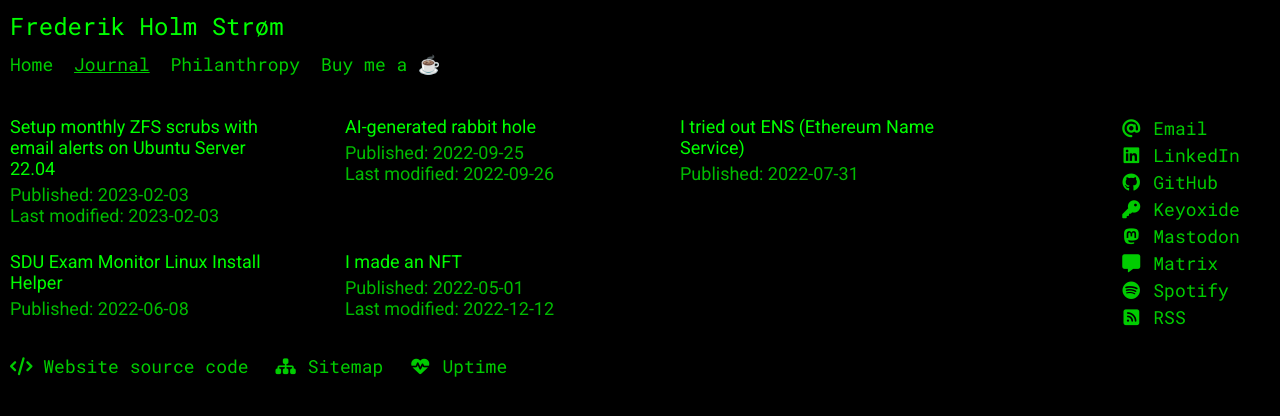
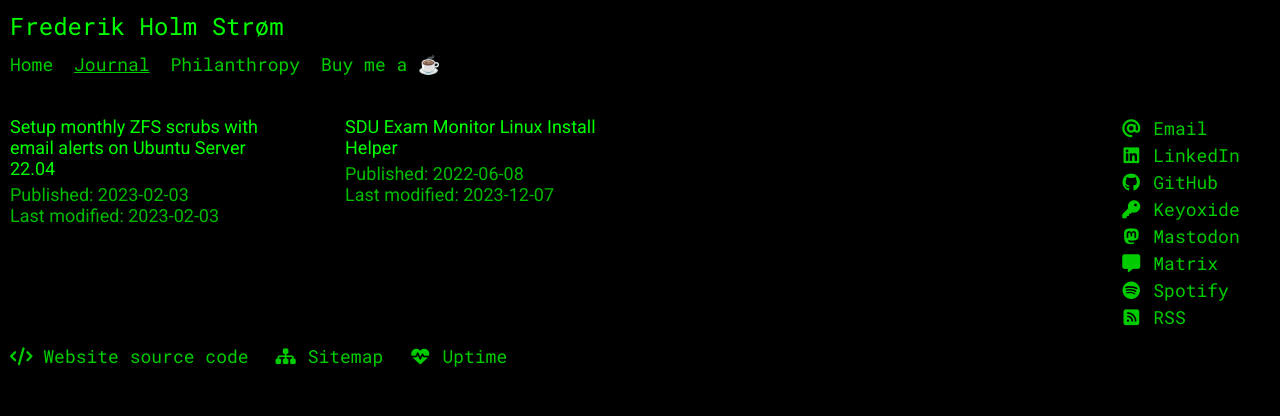
Before and after one commit to frederikstroem/frederikstroem.github.io, a Jekyll site: the page built from journal.html, in a window 1280 px wide. Shown: the top 416 px of the page. Built offline with Jekyll 4.4.1, drawn with Linux system fonts in a browser that asks for light colours.

Commit message:
Update and sort in posts

```diff
--- a/_posts/2022-09-25-ai-generated-rabbit hole.md
+++ /dev/null
@@ -1,67 +0,0 @@
----
-layout: post
-is_post: true
-
-title: AI-generated rabbit hole
-last_modified: 2022-09-26
----
-Over the weekend, I fell into a small [AI-generated art creation](https://en.wikipedia.org/wiki/Text-to-image_model) rabbit hole.
-
-I started by joining the [Midjourney Discord](https://discord.gg/midjourney).<br>BTW, they have a pretty 🔥 [website](https://www.midjourney.com).
-
-I started out with the prompt `monstertruck on a rainbow in space`, I think it turned out pretty cool! 😎
-
-<img src="https://cdn.jsdelivr.net/gh/frederikstroem/AI-generated-art/Midjourney/Midjourney_monstertruck_on_a_rainbow_in_space.png" alt="monstertruck on a rainbow in space" />
-
-The prompt `photorealistic dragon flying over city with sunset over` also gave an interesting result.
-
-<img src="https://cdn.jsdelivr.net/gh/frederikstroem/AI-generated-art/Midjourney/Midjourney_photorealistic_dragon_flying_over_city_with_sunset_over.png" alt="photorealistic dragon flying over city with sunset over" />
-
-Midjourney is cool and all, but it was nice getting a little more hands on, goodbye rate limiting...<br>I spun up a [Stable Diffusion](https://github.com/CompVis/stable-diffusion) Jupyter notebook on my server equipped with and old but trusty Nvidia GeForce GTX 1070 Founders Edition, and started generating some images.
-
-I got some interesting results with the prompt `cyberpunk`.
-
-<div class="imgWrapper">
-    <img src="https://cdn.jsdelivr.net/gh/frederikstroem/AI-generated-art/Stable-Diffusion/cyberpunk/2022_09_25_15_58_cyberpunk.png" alt="cyberpunk" />
-    <img src="https://cdn.jsdelivr.net/gh/frederikstroem/AI-generated-art/Stable-Diffusion/cyberpunk/2022_09_25_16_48_cyberpunk.png" alt="cyberpunk" />
-    <img src="https://cdn.jsdelivr.net/gh/frederikstroem/AI-generated-art/Stable-Diffusion/cyberpunk/2022_09_25_15_37_cyberpunk.png" alt="cyberpunk" />
-    <img src="https://cdn.jsdelivr.net/gh/frederikstroem/AI-generated-art/Stable-Diffusion/cyberpunk/2022_09_25_15_56_cyberpunk.png" alt="cyberpunk" />
-</div>
-
-Seems the training set is a little biased towards Keanu Reeves. 🤣👌
-
-<div class="imgWrapper">
-    <img src="https://cdn.jsdelivr.net/gh/frederikstroem/AI-generated-art/Stable-Diffusion/cyberpunk/2022_09_25_16_00_cyberpunk.png" alt="cyberpunk" />
-    <img src="https://cdn.jsdelivr.net/gh/frederikstroem/AI-generated-art/Stable-Diffusion/cyberpunk/2022_09_25_15_38_cyberpunk.png" alt="cyberpunk" />
-</div>
-
-My `mountain village, cyberpunk, snow, island, sunset` prompt also turned out pretty great!
-
-<div class="imgWrapper">
-    <img src="https://cdn.jsdelivr.net/gh/frederikstroem/AI-generated-art/Stable-Diffusion/mountain_village,_cyberpunk,_snow,_island,_sunset/2022_09_25_21_03_mountain_village,_cyberpunk,_snow,_island,_sunset.png" alt="mountain village, cyberpunk, snow, island, sunset" />
-    <img src="https://cdn.jsdelivr.net/gh/frederikstroem/AI-generated-art/Stable-Diffusion/mountain_village,_cyberpunk,_snow,_island,_sunset/2022_09_25_21_00_mountain_village,_cyberpunk,_snow,_island,_sunset.png" alt="mountain village, cyberpunk, snow, island, sunset" />
-    <img src="https://cdn.jsdelivr.net/gh/frederikstroem/AI-generated-art/Stable-Diffusion/mountain_village,_cyberpunk,_snow,_island,_sunset/2022_09_25_20_56_mountain_village,_cyberpunk,_snow,_island,_sunset.png" alt="mountain village, cyberpunk, snow, island, sunset" />
-    <img src="https://cdn.jsdelivr.net/gh/frederikstroem/AI-generated-art/Stable-Diffusion/mountain_village,_cyberpunk,_snow,_island,_sunset/2022_09_25_20_52_mountain_village,_cyberpunk,_snow,_island,_sunset.png" alt="mountain village, cyberpunk, snow, island, sunset" />
-    <img src="https://cdn.jsdelivr.net/gh/frederikstroem/AI-generated-art/Stable-Diffusion/mountain_village,_cyberpunk,_snow,_island,_sunset/2022_09_25_20_38_mountain_village,_cyberpunk,_snow,_island,_sunset.png" alt="mountain village, cyberpunk, snow, island, sunset" />
-    <img src="https://cdn.jsdelivr.net/gh/frederikstroem/AI-generated-art/Stable-Diffusion/mountain_village,_cyberpunk,_snow,_island,_sunset/2022_09_25_20_42_mountain_village,_cyberpunk,_snow,_island,_sunset.png" alt="mountain village, cyberpunk, snow, island, sunset" />
-    <img src="https://cdn.jsdelivr.net/gh/frederikstroem/AI-generated-art/Stable-Diffusion/mountain_village,_cyberpunk,_snow,_island,_sunset/2022_09_25_20_22_mountain_village,_cyberpunk,_snow,_island,_sunset.png" alt="mountain village, cyberpunk, snow, island, sunset" />
-    <img src="https://cdn.jsdelivr.net/gh/frederikstroem/AI-generated-art/Stable-Diffusion/mountain_village,_cyberpunk,_snow,_island,_sunset/2022_09_25_20_26_mountain_village,_cyberpunk,_snow,_island,_sunset.png" alt="mountain village, cyberpunk, snow, island, sunset" />
-</div>
-
-Also, text is kinda weird xD
-
-<div class="imgWrapper">
-    <img src="https://cdn.jsdelivr.net/gh/frederikstroem/AI-generated-art/Stable-Diffusion/cyberpunk/2022_09_25_17_36_cyberpunk.png" alt="cyberpunk" />
-    <img src="https://cdn.jsdelivr.net/gh/frederikstroem/AI-generated-art/Stable-Diffusion/cyberpunk/2022_09_25_17_34_cyberpunk.png" alt="cyberpunk" />
-</div>
-
-I ended up also renting a bit of compute at [Replicate](https://replicate.com) to make some animated Stable Diffusion prompts using [deforum_stable_diffusion](https://replicate.com/deforum/deforum_stable_diffusion). I really liked `monstertruck on a rainbow in space high quality cartoon style`
-
-<video loop controls autoplay>
-  <source src="https://cdn.jsdelivr.net/gh/frederikstroem/AI-generated-art/deforum_stable_diffusion/deforum_stable_diffusion_2022-09-23_monstertruck_on_a_rainbow_in_space_high_quality_cartoon_style.mp4" type="video/mp4">
-  Your browser does not support the video tag.
-</video>
-
-That's it for now! 🎉
-
-I documented some of the cooler creations in a [GitHub repository](https://github.com/frederikstroem/AI-generated-art).
```
Also changed, not shown: _posts/2022-05-01-i-made-an-nft.md (deleted, +0 -14 lines), _posts/2022-06-08-sdu-exam-monitor-linux-install-helper.md (+4 -6 lines), _posts/2022-07-31-i-tried-out-ens.md (deleted, +0 -12 lines).
